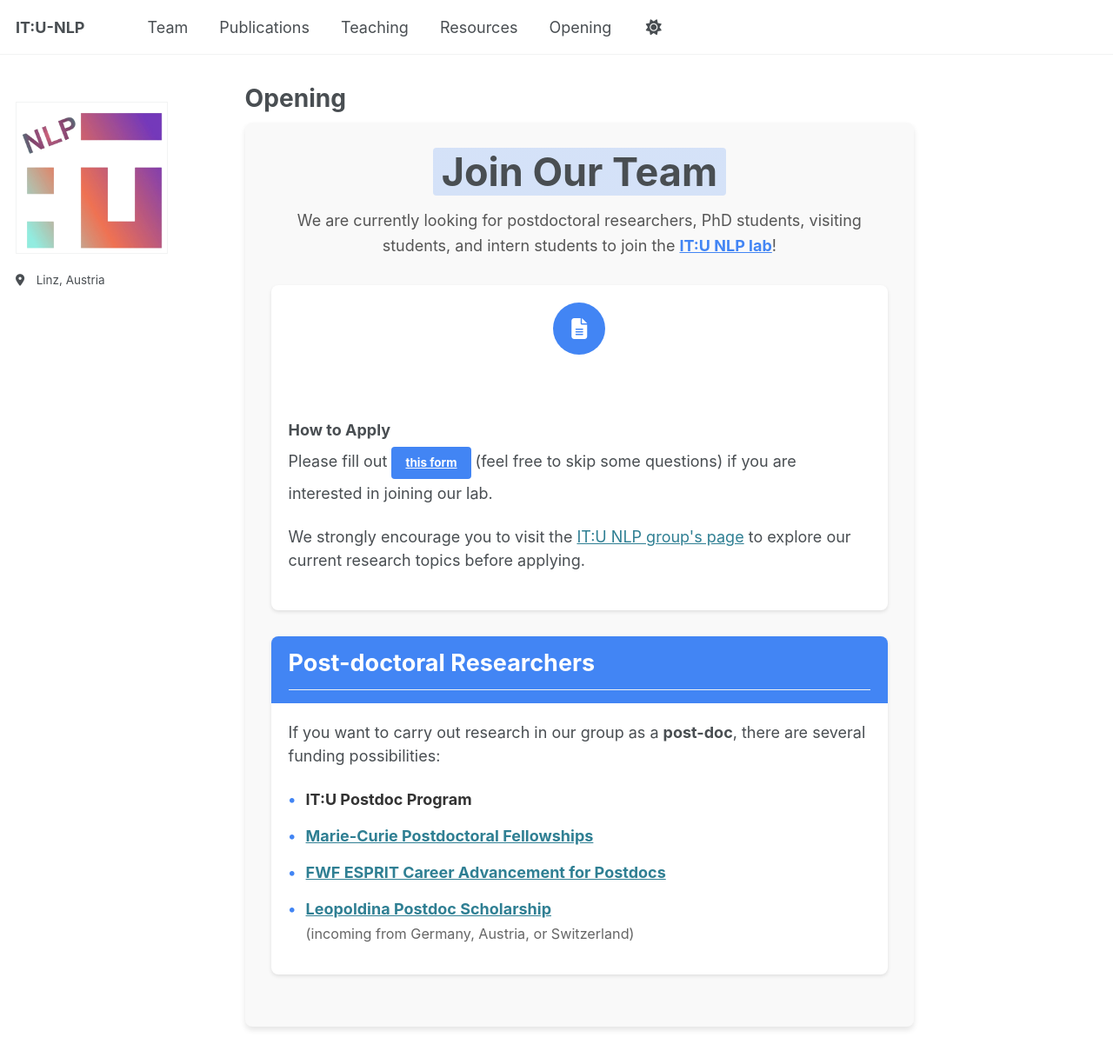
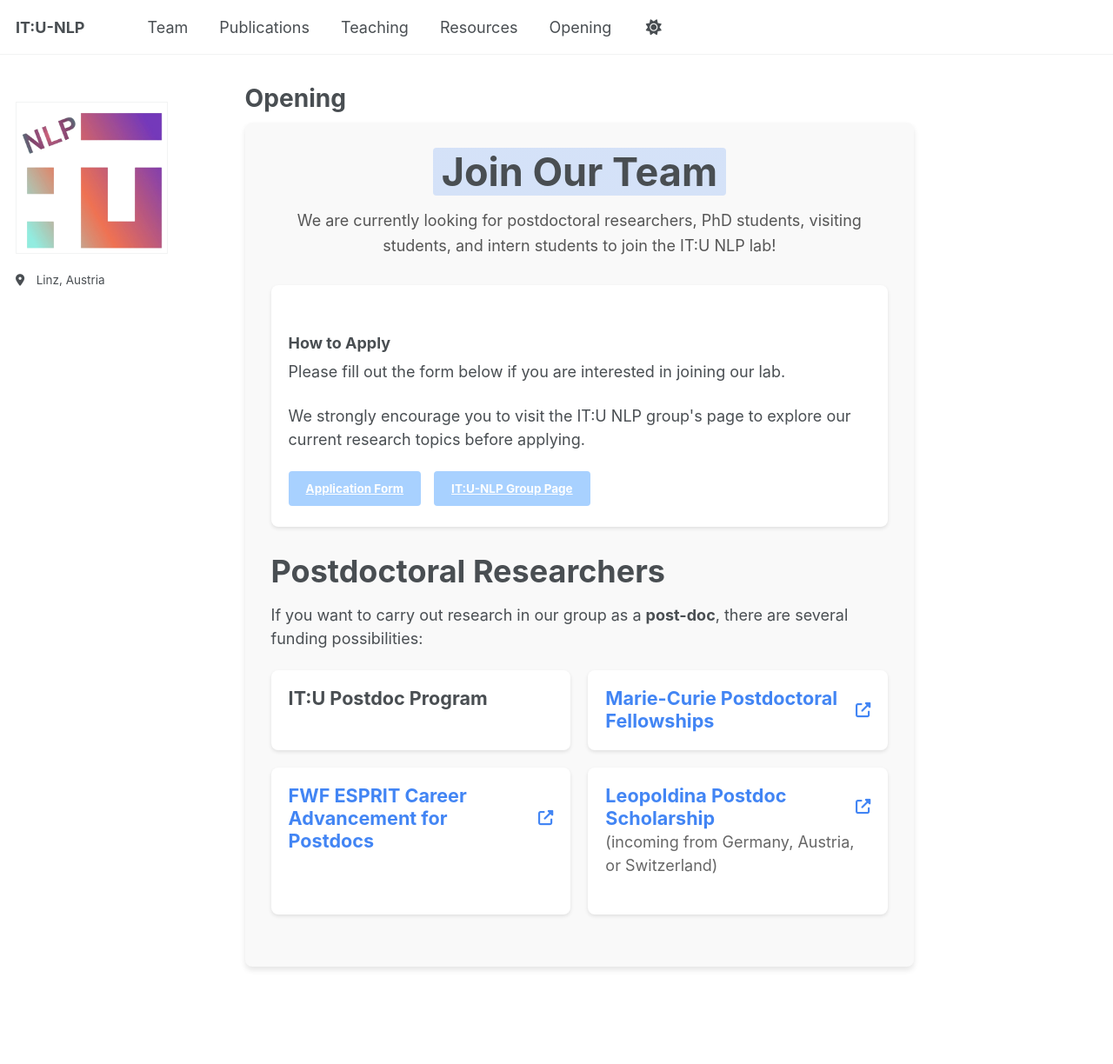
Before and after one commit to ITU-NLP/itu-nlp.github.io, a Jekyll site: the page built from _pages/opening.md, in a window 1280 px wide and 1400 px high. Shown: the top 1224 px of the window at 87% size. Built offline with Jekyll 4.4.1, drawn with Linux system fonts in a browser that asks for light colours; part of the change alters nothing that is shown.

Commit message:
Improve styling

```diff
--- a/_pages/opening.md
+++ b/_pages/opening.md
@@ -10,52 +10,52 @@ author_profile: true
 <div class="opening-container">
   <div class="opening-header">
     <h1><span class="highlight">Join Our Team</span></h1>
-    <p class="lead">We are currently looking for postdoctoral researchers, PhD students, visiting students, and intern students to join the <a href="https://it-u.at/en/research/research-groups/natural-language-processing/" class="highlight-link">IT:U NLP lab</a>!</p>
+    <p class="lead">We are currently looking for postdoctoral researchers, PhD students, visiting students, and intern students to join the IT:U NLP lab!</p>
   </div>
 
   <div class="opening-application">
     <div class="application-card">
-      <div class="card-icon">
-        <i class="fas fa-file-alt"></i>
-      </div>
       <div class="card-content">
         <h3>How to Apply</h3>
-        <p>Please fill out <a href="https://docs.google.com/forms/d/e/1FAIpQLSfVnllFyucGh7IdlUMiz_R7Q4IUucIQqzlyC7KB9Vs7CnDPVQ/viewform" class="btn btn-info">this form</a> (feel free to skip some questions) if you are interested in joining our lab.</p>
-        <p>We strongly encourage you to visit the <a href="https://it-u.at/en/research/research-groups/natural-language-processing/">IT:U NLP group's page</a> to explore our current research topics before applying.</p>
+        <p>Please fill out the form below if you are interested in joining our lab.</p>
+        <p>We strongly encourage you to visit the IT:U NLP group's page to explore our current research topics before applying.</p>
+        <div class="button-container">
+          <a href="https://docs.google.com/forms/d/e/1FAIpQLSfVnllFyucGh7IdlUMiz_R7Q4IUucIQqzlyC7KB9Vs7CnDPVQ/viewform" class="btn btn-custom">Application Form</a>
+          <a href="https://it-u.at/en/research/research-groups/natural-language-processing/" class="btn btn-custom">IT:U-NLP Group Page</a>
+        </div>
       </div>
     </div>
   </div>
 
   <div class="opening-positions">
-    <div class="position-card">
-      <div class="card-header">
-        <h2>Post-doctoral Researchers</h2>
+    <h1>Postdoctoral Researchers</h1>
+    <p>If you want to carry out research in our group as a <strong>post-doc</strong>, there are several funding possibilities:</p>
+
+    <div class="funding-cards">
+      <div class="funding-card">
+        <h3 class="funding-title">IT:U Postdoc Program</h3>
       </div>
-      <div class="card-body">
-        <p>If you want to carry out research in our group as a <strong>post-doc</strong>, there are several funding possibilities:</p>
-        <ul class="funding-list">
-          <li>
-            <div class="funding-item">
-              <span class="funding-title">IT:U Postdoc Program</span>
-            </div>
-          </li>
-          <li>
-            <div class="funding-item">
-              <span class="funding-title"><a href="https://ec.europa.eu/research/mariecurieactions/">Marie-Curie Postdoctoral Fellowships</a></span>
-            </div>
-          </li>
-          <li>
-            <div class="funding-item">
-              <span class="funding-title"><a href="https://www.fwf.ac.at/en/research-funding/fwf-programmes/esprit-programme">FWF ESPRIT Career Advancement for Postdocs</a></span>
-            </div>
-          </li>
-          <li>
-            <div class="funding-item">
-              <span class="funding-title"><a href="https://www.leopoldina.org/en/funding/leopoldina-fellowship-programme/leopoldina-postdoc-scholarship/">Leopoldina Postdoc Scholarship</a></span>
-              <span class="funding-subtitle">(incoming from Germany, Austria, or Switzerland)</span>
-            </div>
-          </li>
-        </ul>
+
+      <div class="funding-card">
+        <h3 class="funding-title">
+          <a href="https://ec.europa.eu/research/mariecurieactions/">Marie-Curie Postdoctoral Fellowships</a>
+          <i class="fas fa-external-link-alt"></i>
+        </h3>
+      </div>
+
+      <div class="funding-card">
+        <h3 class="funding-title">
+          <a href="https://www.fwf.ac.at/en/research-funding/fwf-programmes/esprit-programme">FWF ESPRIT Career Advancement for Postdocs</a>
+          <i class="fas fa-external-link-alt"></i>
+        </h3>
+      </div>
+
+      <div class="funding-card">
+        <h3 class="funding-title">
+          <a href="https://www.leopoldina.org/en/funding/leopoldina-fellowship-programme/leopoldina-postdoc-scholarship/">Leopoldina Postdoc Scholarship</a>
+          <i class="fas fa-external-link-alt"></i>
+        </h3>
+        <p class="funding-subtitle">(incoming from Germany, Austria, or Switzerland)</p>
       </div>
     </div>
   </div>
@@ -92,112 +92,94 @@ author_profile: true
     color: #555;
   }
 
-  .highlight-link {
-    color: #4285f4;
-    font-weight: bold;
-    text-decoration: none;
-    transition: color 0.3s;
-  }
-
-  .highlight-link:hover {
-    color: #2a75f3;
-    text-decoration: underline;
-  }
-
   .opening-application, .opening-positions {
     margin-bottom: 30px;
   }
 
-  .application-card, .position-card {
-    display: flex;
-    flex-direction: column;
+  .application-card {
     background-color: white;
     border-radius: 8px;
     overflow: hidden;
     box-shadow: 0 2px 4px rgba(0, 0, 0, 0.1);
+    margin-bottom: 20px;
   }
 
-  .card-header {
-    background-color: #4285f4;
-    color: white;
-    padding: 15px 20px;
+  .card-content {
+    padding: 20px;
   }
 
-  .card-header h2 {
-    margin: 0;
-    font-size: 1.5em;
-  }
-
-  .card-icon {
+  .button-container {
     display: flex;
-    align-items: center;
-    justify-content: center;
-    width: 60px;
-    height: 60px;
-    background-color: #4285f4;
-    color: white;
-    border-radius: 50%;
-    margin: 20px auto;
-    font-size: 24px;
-  }
-
-  .card-content, .card-body {
-    padding: 20px;
+    gap: 15px;
+    margin-top: 20px;
+    flex-wrap: wrap;
   }
 
   .btn {
     display: inline-block;
-    padding: 8px 16px;
+    padding: 10px 20px;
     border-radius: 4px;
     text-decoration: none;
     font-weight: bold;
     transition: background-color 0.3s;
   }
 
-  .btn-info {
-    background-color: #4285f4;
-    color: white;
+  .btn-custom {
+    background-color: #a8d1ff;
+    color: #333;
   }
 
-  .btn-info:hover {
-    background-color: #2a75f3;
+  .btn-custom:hover {
+    background-color: #86bfff;
     text-decoration: none;
   }
 
-  .funding-list {
-    list-style-type: none;
-    padding: 0;
-    margin: 0;
+  .opening-positions h1 {
+    margin-bottom: 15px;
+    font-size: 2em;
   }
 
-  .funding-list li {
-    margin-bottom: 15px;
-    padding-left: 20px;
-    position: relative;
+  .funding-cards {
+    display: grid;
+    grid-template-columns: repeat(auto-fill, minmax(300px, 1fr));
+    gap: 20px;
+    margin-top: 20px;
   }
 
-  .funding-list li:before {
-    content: "•";
-    position: absolute;
-    left: 0;
-    color: #4285f4;
-    font-weight: bold;
-  }
-
-  .funding-item {
-    display: flex;
-    flex-direction: column;
+  .funding-card {
+    background-color: white;
+    border-radius: 8px;
+    padding: 20px;
+    box-shadow: 0 2px 4px rgba(0, 0, 0, 0.1);
   }
 
   .funding-title {
-    font-weight: bold;
-    color: #333;
+    margin: 0;
+    font-size: 1.2em;
+    display: flex;
+    align-items: center;
+    justify-content: space-between;
+  }
+
+  .funding-title a {
+    color: #4285f4;
+    text-decoration: none;
+  }
+
+  .funding-title a:hover {
+    text-decoration: underline;
+  }
+
+  .funding-title i {
+    font-size: 0.8em;
+    margin-left: 8px;
+    color: #4285f4;
   }
 
   .funding-subtitle {
+    margin-top: 8px;
     font-size: 0.9em;
     color: #666;
-    margin-top: 3px;
   }
 
   @media (max-width: 768px) {
@@ -208,5 +190,19 @@ author_profile: true
     .opening-header h1 {
       font-size: 2em;
     }
+
+    .funding-cards {
+      grid-template-columns: 1fr;
+    }
+
+    .button-container {
+      flex-direction: column;
+      gap: 10px;
+    }
+
+    .btn {
+      width: 100%;
+      text-align: center;
+    }
   }
 </style>
```
